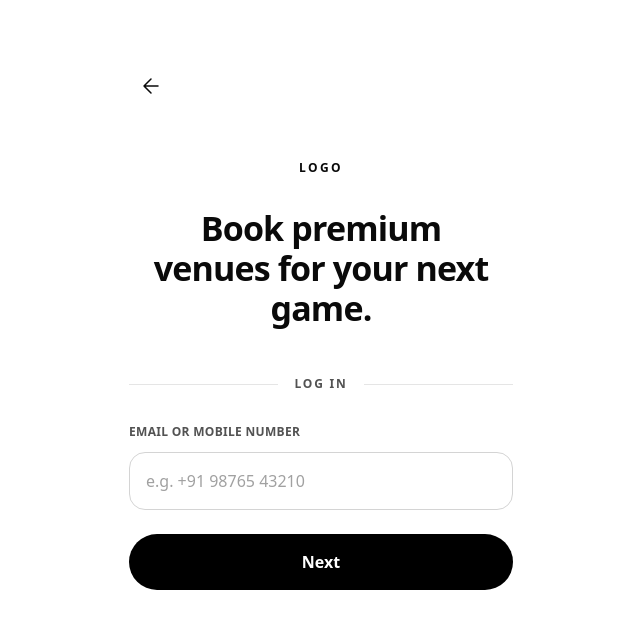
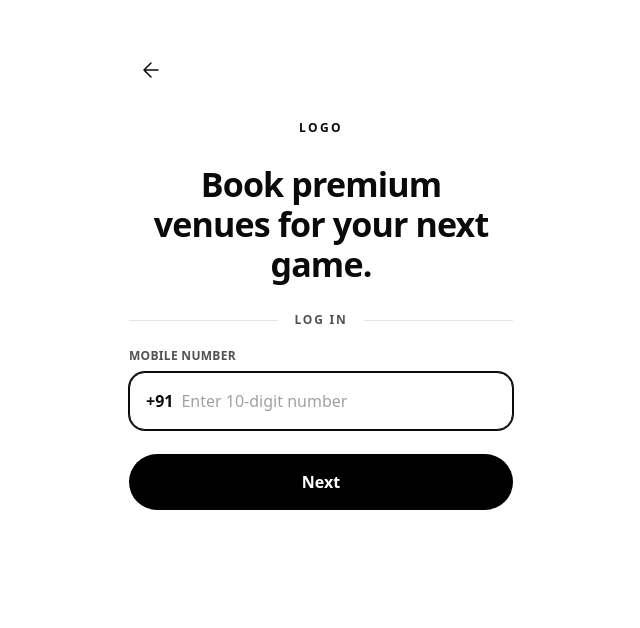
Before and after one commit to Waheed-codes/Turf-application, a Next.js app in the folder version1/: page /login in a window 1280 px wide. Shown: the top 628 px of the page, without its empty margins (319-959 px from the left). Built offline with nearby package versions, Linux system fonts and the light colour scheme.

Commit message:
Tweaked Small changes

```diff
--- a/version1/src/app/globals.css
+++ b/version1/src/app/globals.css
@@ -4,3 +4,12 @@ body {
   margin: 0;
   overflow-wrap: break-word;
 }
+
+/* Remove default browser autofill background color */
+input:-webkit-autofill,
+input:-webkit-autofill:hover,
+input:-webkit-autofill:focus,
+input:-webkit-autofill:active {
+  transition: background-color 5000s ease-in-out 0s;
+  -webkit-text-fill-color: inherit !important;
+}
--- a/version1/src/app/login/login-form.tsx
+++ b/version1/src/app/login/login-form.tsx
@@ -1,6 +1,6 @@
 "use client";
 
-import { useRef, useState, type FormEvent } from "react";
+import { useRef, useState, useEffect } from "react";
 import { useRouter } from "next/navigation";
 import { useLoginIdentifier } from "../login-identifier";
 
@@ -9,58 +9,145 @@ export default function LoginForm() {
   const { identifier, setIdentifier } = useLoginIdentifier();
   const router = useRouter();
   const [error, setError] = useState("");
+  const [phone, setPhone] = useState(() => {
+    return identifier ? identifier.replace(/\D/g, "").slice(-10) : "";
+  });
 
-  function handleSubmit(event: FormEvent<HTMLFormElement>) {
-    event.preventDefault();
+  function proceedToOtp(number: string) {
+    setError("");
+    setIdentifier(`+91 ${number}`);
+    router.replace("/otp?source=login");
+  }
 
-    if (!identifier.trim()) {
-      setError("Enter your email address or mobile number.");
+  function cleanMobile(raw: string) {
+    let digits = raw.replace(/\D/g, "");
+    if (digits.startsWith("91") && digits.length === 12) {
+      digits = digits.slice(2);
+    } else if (digits.startsWith("0") && digits.length === 11) {
+      digits = digits.slice(1);
+    }
+    return digits.slice(0, 10);
+  }
+
+  function handlePhoneChange(val: string) {
+    const cleaned = cleanMobile(val);
+    setPhone(cleaned);
+    setError("");
+  }
+
+  useEffect(() => {
+    inputRef.current?.focus();
+
+    function handleKeyDown(event: KeyboardEvent) {
+      if (event.metaKey || event.ctrlKey || event.altKey) return;
+      if (document.activeElement === inputRef.current) return;
+      if (event.key.length === 1 && /[0-9]/.test(event.key)) {
+        inputRef.current?.focus();
+      }
+    }
+
+    window.addEventListener("keydown", handleKeyDown);
+    return () => window.removeEventListener("keydown", handleKeyDown);
+  }, []);
+
+  function handleNext() {
+    if (phone.length < 10) {
+      setError("Please enter a valid 10-digit mobile number.");
       inputRef.current?.focus();
       return;
     }
 
-    setError("");
-    setIdentifier(identifier.trim());
-    router.replace("/otp?source=login");
+    proceedToOtp(phone);
   }
 
   return (
-    <form onSubmit={handleSubmit} noValidate className="mt-8">
+    <form onSubmit={(event) => event.preventDefault()} noValidate className="mt-5">
       <label
         htmlFor="login-identifier"
-        className="block text-xs font-semibold tracking-wide text-neutral-600"
+        className="block text-xs font-semibold tracking-wide text-neutral-600 cursor-pointer"
+        onClick={() => inputRef.current?.focus()}
       >
-        EMAIL OR MOBILE NUMBER
+        MOBILE NUMBER
       </label>
+      <div
+        onClick={() => inputRef.current?.focus()}
+        className={`mt-2 flex min-h-14 w-full min-w-0 items-center rounded-2xl border bg-white px-4 cursor-text transition-colors ${
+          error ? "border-red-500" : "border-neutral-300 focus-within:border-neutral-950 focus-within:ring-1 focus-within:ring-neutral-950"
+        }`}
+      >
+        <span
+          aria-hidden="true"
+          className="flex items-center text-base font-semibold text-neutral-950 pr-2 select-none"
+        >
+          +91
+        </span>
         <input
           ref={inputRef}
+          autoFocus
           id="login-identifier"
           name="identifier"
-        type="text"
-        autoComplete="username"
-        autoCapitalize="none"
-        spellCheck={false}
+          type="tel"
+          inputMode="numeric"
+          autoComplete="tel"
+          pattern="[0-9]*"
+          maxLength={10}
           required
-        value={identifier}
-        onChange={(event) => {
-          setIdentifier(event.target.value);
-          setError("");
+          value={phone}
+          onChange={(event) => handlePhoneChange(event.target.value)}
+          onKeyDown={(event) => {
+            if (event.key === "Enter") {
+              event.preventDefault();
+              return;
+            }
+            if (
+              event.key === "Backspace" ||
+              event.key === "Delete" ||
+              event.key === "ArrowLeft" ||
+              event.key === "ArrowRight" ||
+              event.key === "Tab" ||
+              event.ctrlKey ||
+              event.metaKey
+            ) {
+              return;
+            }
+            if (!/^[0-9]$/.test(event.key)) {
+              event.preventDefault();
+              return;
+            }
+            const target = event.currentTarget;
+            const hasSelection =
+              target.selectionStart !== null &&
+              target.selectionEnd !== null &&
+              target.selectionEnd > target.selectionStart;
+            if (phone.length >= 10 && !hasSelection) {
+              event.preventDefault();
+            }
           }}
+          onPaste={(event) => {
+            event.preventDefault();
+            const text = event.clipboardData.getData("text");
+            handlePhoneChange(text);
+          }}
+          onFocus={() => setError("")}
           aria-invalid={Boolean(error)}
           aria-describedby={error ? "login-error" : undefined}
-        placeholder="e.g. +91 98765 43210"
-        className="mt-3 min-h-14 w-full min-w-0 rounded-2xl border border-neutral-300 bg-white px-4 py-4 text-base text-neutral-950 placeholder:text-neutral-400 focus-visible:outline-2 focus-visible:outline-offset-2 focus-visible:outline-black"
+          placeholder="Enter 10-digit number"
+          className="w-full min-w-0 bg-transparent py-4 text-base text-neutral-950 placeholder:text-neutral-400 focus:outline-none"
         />
+      </div>
+      {error && (
         <p
           id="login-error"
           role="alert"
-        className="mt-2 text-sm text-neutral-700"
+          className="mt-2 text-sm text-red-500"
         >
           {error}
         </p>
+      )}
 
       <button
-        type="submit"
+        type="button"
+        onClick={handleNext}
         className="mt-6 flex min-h-14 w-full items-center justify-center rounded-full bg-black px-6 py-4 text-base font-semibold text-white hover:bg-neutral-800 focus-visible:outline-2 focus-visible:outline-offset-4 focus-visible:outline-black"
       >
         Next
--- a/version1/src/app/login/page.tsx
+++ b/version1/src/app/login/page.tsx
@@ -3,7 +3,7 @@ import LoginForm from "./login-form";
 
 export default function LoginPage() {
   return (
-    <main className="min-h-svh bg-white px-6 py-8 font-sans text-neutral-950 sm:py-16">
+    <main className="min-h-svh bg-white px-6 pt-4 pb-8 font-sans text-neutral-950 sm:py-12">
       <div className="mx-auto w-full max-w-sm">
         <Link
           href="/"
@@ -27,14 +27,14 @@ export default function LoginPage() {
           </svg>
         </Link>
 
-        <div className="mt-10 text-center">
+        <div className="mt-4 text-center">
           <div
             aria-label="Logo placeholder"
             className="flex min-h-10 items-center justify-center px-4 text-xs font-semibold tracking-[0.2em]"
           >
             LOGO
           </div>
-          <p className="mt-5 text-[clamp(1.75rem,7.7vw,2.125rem)] leading-[1.18] font-semibold tracking-tight">
+          <p className="mt-4 text-[clamp(1.75rem,7.7vw,2.125rem)] leading-[1.18] font-semibold tracking-tight">
             Book premium
             <br />
             venues for your next
@@ -43,7 +43,7 @@ export default function LoginPage() {
           </p>
         </div>
 
-        <div className="mt-12 flex items-center gap-4">
+        <div className="mt-7 flex items-center gap-4">
           <span aria-hidden="true" className="h-px flex-1 bg-neutral-200" />
           <h1 className="text-xs font-semibold tracking-[0.15em] text-neutral-600">
             LOG IN
--- a/version1/src/app/otp/page.tsx
+++ b/version1/src/app/otp/page.tsx
@@ -10,7 +10,7 @@ export default async function OtpPage({
   const backPath = source === "signup" ? "/signup" : "/login";
   const backLabel = source === "signup" ? "Back to signup" : "Back to login";
   return (
-    <main className="min-h-svh bg-white px-6 py-8 font-sans text-neutral-950 sm:py-16">
+    <main className="min-h-svh bg-white px-6 pt-4 pb-8 font-sans text-neutral-950 sm:py-12">
       <div className="mx-auto w-full max-w-sm">
         <Link
           href={backPath}
@@ -35,11 +35,11 @@ export default async function OtpPage({
         </Link>
         <div
           aria-label="Logo placeholder"
-          className="mt-8 flex min-h-10 items-center justify-center px-4 text-xs font-semibold tracking-[0.2em]"
+          className="mt-4 flex min-h-8 items-center justify-center px-4 text-xs font-semibold tracking-[0.2em]"
         >
           LOGO
         </div>
-        <h1 className="mt-10 text-center text-[clamp(1.5rem,6.5vw,1.875rem)] leading-tight font-semibold tracking-tight">
+        <h1 className="mt-4 text-center text-[clamp(1.5rem,6.5vw,1.875rem)] leading-tight font-semibold tracking-tight">
           Verify your number
         </h1>
         <OtpForm />
--- a/version1/src/app/page.tsx
+++ b/version1/src/app/page.tsx
@@ -1,37 +1,6 @@
-"use client";
-
 import Link from "next/link";
-import { usePreviewSession } from "./session-navigation";
 
 export default function LandingPage() {
-  const { signedIn, logout } = usePreviewSession();
-  if (signedIn) {
-    return (
-      <main className="flex min-h-svh items-center bg-white px-6 py-12 font-sans text-neutral-950">
-        <div className="mx-auto w-full max-w-sm text-center">
-          <h1 className="text-3xl font-semibold tracking-tight">
-            Welcome back
-          </h1>
-          <p className="mt-4 text-base text-neutral-500">
-            Your next game is waiting
-          </p>
-          <Link
-            href="/home"
-            className="mt-10 flex min-h-14 items-center justify-center rounded-full border border-black bg-black px-6 py-4 font-semibold text-white hover:bg-neutral-800 focus-visible:outline-2 focus-visible:outline-offset-4 focus-visible:outline-black"
-          >
-            Continue to home
-          </Link>
-          <button
-            type="button"
-            onClick={logout}
-            className="mt-6 min-h-11 rounded-full border border-neutral-200 px-6 text-sm text-neutral-600 hover:bg-neutral-50 focus-visible:outline-2 focus-visible:outline-offset-4 focus-visible:outline-black"
-          >
-            Log out
-          </button>
-        </div>
-      </main>
-    );
-  }
   return (
     <main className="min-h-svh bg-white px-6 py-10 font-sans text-neutral-950 sm:py-16">
       <div className="mx-auto flex w-full max-w-sm flex-col items-center text-center">
--- a/version1/src/app/session-navigation.tsx
+++ b/version1/src/app/session-navigation.tsx
@@ -3,12 +3,10 @@
 import {
   createContext,
   useContext,
-  useEffect,
-  useRef,
   useSyncExternalStore,
   type ReactNode,
 } from "react";
-import { usePathname, useRouter } from "next/navigation";
+import { useRouter } from "next/navigation";
 
 // UI-preview session only. This is not an authentication credential.
 const storageKey = "sports-booking-preview-session";
@@ -46,38 +44,22 @@ const SessionContext = createContext<{
 } | null>(null);
 
 export function SessionNavigation({ children }: { children: ReactNode }) {
-  const signedIn = useSyncExternalStore(subscribe, getSession, () => null);
-  const pathname = usePathname();
+  const signedIn = useSyncExternalStore(subscribe, getSession, () => false);
   const router = useRouter();
-  const continueAfterLogin = useRef(false);
-  const authPage = ["/login", "/signup", "/otp"].includes(pathname);
-
-  useEffect(() => {
-    if (signedIn && pathname === "/" && continueAfterLogin.current) {
-      continueAfterLogin.current = false;
-      router.push("/home");
-    } else if (signedIn && authPage) {
-      router.replace("/");
-    }
-  }, [signedIn, pathname, authPage, router]);
 
   function completePreviewLogin() {
-    continueAfterLogin.current = true;
     writeSession(true);
-    // All auth steps replace the same entry. Restore it to the landing before
-    // pushing Home, giving Back a safe destination even for direct OTP visits.
-    router.replace("/");
+    router.replace("/home");
   }
 
   function logout() {
-    continueAfterLogin.current = false;
     writeSession(false);
     router.replace("/");
   }
 
   return (
     <SessionContext.Provider value={{ signedIn, completePreviewLogin, logout }}>
-      {signedIn === null || (signedIn && authPage) ? null : children}
+      {children}
     </SessionContext.Provider>
   );
 }
--- a/version1/src/data/mockHome.ts
+++ b/version1/src/data/mockHome.ts
@@ -37,12 +37,13 @@ export function generateUpcomingDates(days: number = 7): HomeDate[] {
   return upcomingDates;
 }
 
-export const timeOptions: TimeOption[] = Array.from({ length: 24 }, (_, i) => {
+export const timeOptions: TimeOption[] = Array.from({ length: 30 }, (_, i) => {
   const hour = i;
   const value = `${hour.toString().padStart(2, '0')}:00`;
-  const labelHour = hour === 0 ? 12 : hour > 12 ? hour - 12 : hour;
-  const ampm = hour < 12 ? 'AM' : 'PM';
-  const label = `${labelHour.toString().padStart(2, '0')}:00 ${ampm}`;
+  const displayHour = hour % 24;
+  const labelHour = displayHour === 0 ? 12 : displayHour > 12 ? displayHour - 12 : displayHour;
+  const ampm = displayHour < 12 ? 'AM' : 'PM';
+  const label = `${labelHour.toString().padStart(2, '0')}:00 ${ampm}${hour >= 24 ? ' (Next Day)' : ''}`;
   return { value, label };
 });
 export const upcomingGame: UpcomingGame = { venue: "ARENA X", countdown: "01:42:35" };
```
Also changed, not shown: version1/src/app/home/home-screen.tsx (+28 -28 lines), version1/src/app/otp/otp-form.tsx (+24 -17 lines), version1/src/app/signup/signup-form.tsx (+5 -4 lines). Lines whose indentation alone changed are shown as unchanged.
